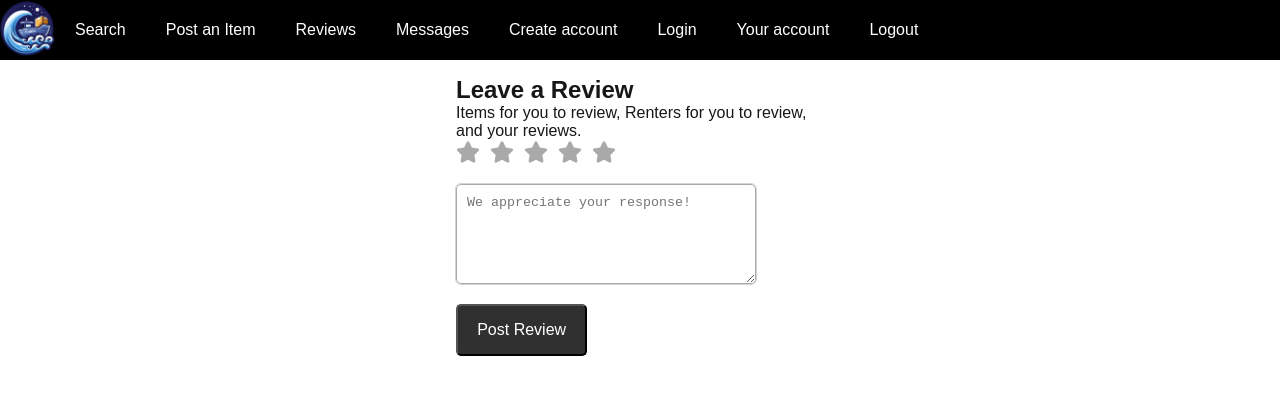
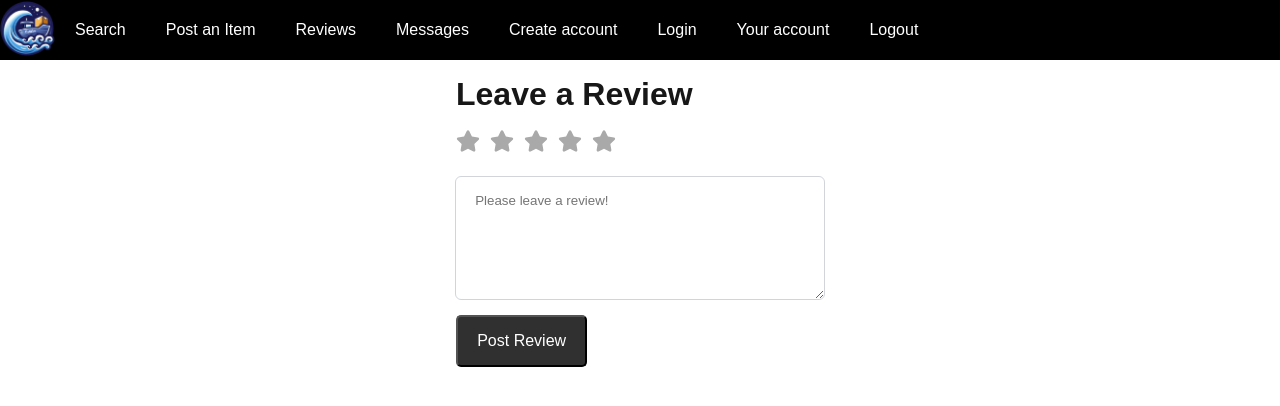
Before and after one commit to DavidHolleman/RentWave, a Next.js app: page /review in a window 1280 px wide. Shown: the top 406 px of the page. Built offline with nearby package versions, Linux system fonts and the light colour scheme.

Commit message:
improve messages and review page

```diff
--- a/app/item/ItemServe.ts
+++ b/app/item/ItemServe.ts
@@ -66,7 +66,7 @@ export async function getItemReviews(param: number): Promise<Review[]> {
     return (reviews);
 }
 
-export async function getUserRating(user:number) {
+export async function getUserRating(user: string) {
     const results = await db.query(
         'select AVG(re.rating) as CumulativeRating from reviews re join rentals rt on re.rentalId = rt.Id '+
         'where (case when rt.renter != re.author then rt.renter else rt.owner end) = ?',
--- a/app/review/page.tsx
+++ b/app/review/page.tsx
@@ -44,8 +44,7 @@ export default function Review() {
 
   return (
     <div className="box">
-      <h2> Leave a Review </h2>
-      <p> Items for you to review, Renters for you to review, and your reviews. </p>
+      <h1> Leave a Review </h1>
 
       <div style={styles.stars}>
         {stars.map((_, index) => {
@@ -57,17 +56,17 @@ export default function Review() {
               onMouseOver={() => handleMouseOver(index + 1)}
               onMouseLeave={handleMouseLeave}
               color={(hoverValue || currentValue) > index ? colors.orange : colors.grey}
-              style={{
-                marginRight: 10,
-                cursor: "pointer"
-              }}
+              style={{ marginRight: 10, cursor: "pointer" }}
             />
           )
         })}
       </div>
-      <textarea
-        placeholder="We appreciate your response!"
-        style={styles.textarea}
+
+      <InputBig
+        label=""
+        id="review"
+        name="review"
+        placeholder="Please leave a review!"
       />
 
       <PostReviewButton />
@@ -80,19 +79,7 @@ const styles = {
   stars: {
     display: "flex",
     flexDirection: "row",
+    paddingTop: "1em",
+    paddingBottom: "1em"
   },
-  textarea: {
-    border: "1px solid #a9a9a9",
-    borderRadius: 5,
-    padding: 10,
-    margin: "20px 0",
-    minHeight: 100,
-    width: 300
-  },
-  button: {
-    border: "1px solid #a9a9a9",
-    borderRadius: 5,
-    width: 300,
-    padding: 10,
-  }
 };
```
Also changed, not shown: app/message/MessageServe.ts (+13 -2 lines), app/message/page.tsx (+9 -4 lines).
